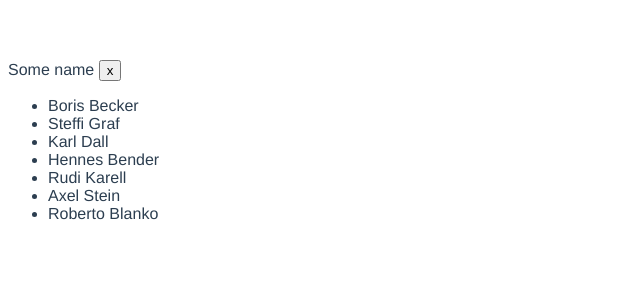
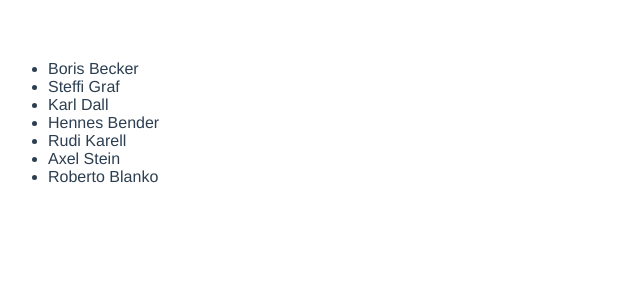
Before and after one commit to DrBennemin/vue-selection, a Vue app: page / in a window 1280 px wide. Shown: the top 300 px of the page, without its empty margins (0-640 px from the left). Built offline with nearby package versions, Linux system fonts and the light colour scheme.

Commit message:
Change view from list to span on SelectedUsers.vue

```diff
--- a/src/App.vue
+++ b/src/App.vue
@@ -1,7 +1,7 @@
 <template>
   <div id="app">
-    <SelectedUsers :selectedusers="selectedUsers" />
-    <Selection :users="users" />
+    <SelectedUsers :selected-users="selectedUsers" />
+    <Selection :users="users" :selected-users="selectedUsers" />
   </div>
 </template>
 
@@ -10,7 +10,6 @@ import Selection from "./components/Selection";
 import SelectedUsers from "./components/SelectedUsers";
 
 export default {
-  name: "App",
   components: {
     Selection,
     SelectedUsers,
--- a/src/components/SelectedUsers.vue
+++ b/src/components/SelectedUsers.vue
@@ -1,35 +1,19 @@
 <template>
-  <div>
-    <span v-show="isVisible">
-      Some name
-      <button type="button" @click="hideUser">x</button>
+  <div v-show="isVisible">
+    <span v-for="(user, key) in selectedUsers" :key="key">
+      {{ user }}
+      <button type="button" @click="isVisible = false">x</button>
     </span>
-    <ul>
-      <li @click="addUserToList(user)" v-for="user in users" :key="user">
-        {{ user }}
-      </li>
-    </ul>
   </div>
 </template>
 
 <script>
 export default {
-  name: "SelectedUsers",
-  props: ["selectedusers"],
+  props: ["selectedUsers"],
   data() {
     return {
       isVisible: true,
     };
   },
-  methods: {
-    hideUser() {
-      this.isVisible = false;
-    },
-    addUserToList(user) {
-      this.selectedUsers.push(user);
-    },
-  },
 };
 </script>
-
-<style></style>
--- a/src/components/Selection.vue
+++ b/src/components/Selection.vue
@@ -1,7 +1,7 @@
 <template>
   <div>
     <ul>
-      <li @click="addUserToList(user)" v-for="user in users" :key="user">
+      <li @click="addUserToList(user)" v-for="(user, key) in users" :key="key">
         {{ user }}
       </li>
     </ul>
@@ -10,13 +10,11 @@
 
 <script>
 export default {
-  props: ["users"],
+  props: ["users", "selectedUsers"],
   methods: {
     addUserToList(user) {
-      this.users.push(user);
+      this.selectedUsers.push(user);
     },
   },
 };
 </script>
-
-<style></style>
```
